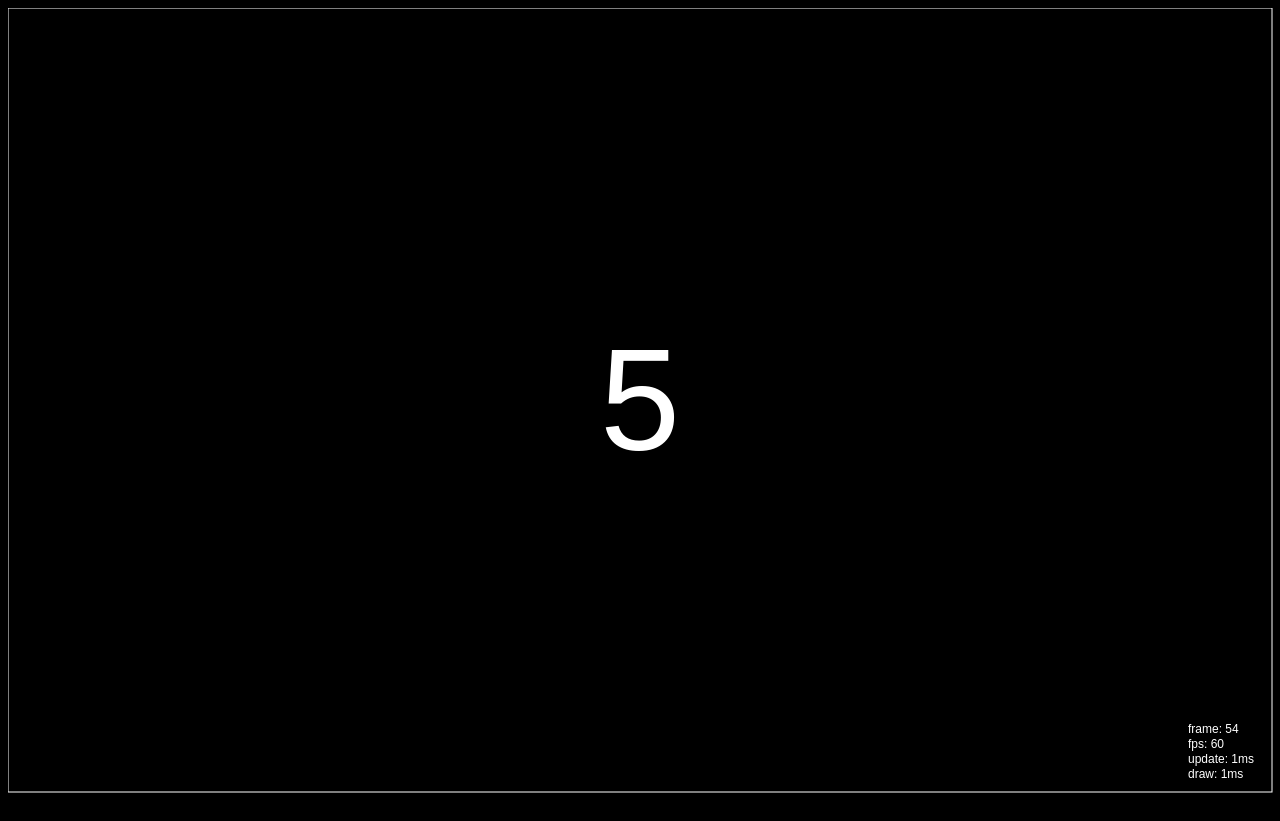
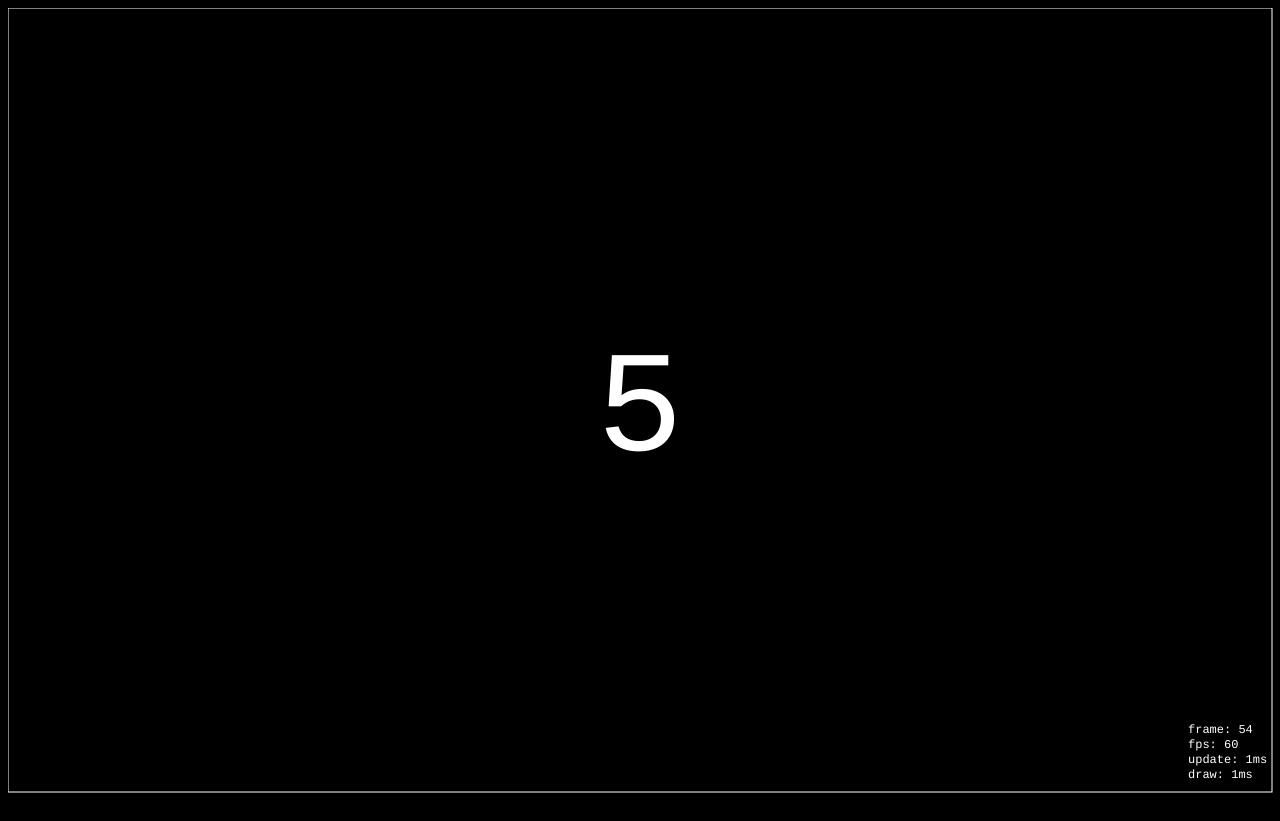
Before and after one commit to ajwilsonvt/pong, a plain HTML site: page index.html in a window 1280 px wide. Drawn offline with nearby package versions, Linux system fonts and the light colour scheme.

Commit message:
changed font and removed comments

```diff
--- a/css/style.css
+++ b/css/style.css
@@ -1,4 +1,5 @@
 body {
     background-color: black;
     color: white;
+    font-family: Courier, monospace;
 }
--- a/index.html
+++ b/index.html
@@ -20,6 +20,9 @@
         </div> -->
         <canvas id="game"></canvas>
     </div>
+<script>
+    var debugMode = true;
+</script>
 <script src="https://ajax.googleapis.com/ajax/libs/jquery/3.1.1/jquery.min.js"></script>
 <script src="js/gamerunner.js"></script>
 <script src="js/app.js"></script>
--- a/js/app.js
+++ b/js/app.js
@@ -1,10 +1,10 @@
 var Pong = {
 
     Defaults: {
-        // canvas width that will scale with browswer via @media css queries
+        // fetch current browser width
         width: window.innerWidth,
 
-        // canvas height that will scale with browswer via @media css queries
+        // fetch current browser height
         height: window.innerHeight,
 
         // tell Game.Runner to show stats
@@ -29,7 +29,7 @@ var Pong = {
         this.runner.start();
     },
 
-    // does dt stand for delta time?
+    // dt stands for delta time
     update: function (dt) {
         this.time += dt;
     },
@@ -40,7 +40,7 @@ var Pong = {
         ctx.strokeRect(0, 0, this.width, this.height);
 
         ctx.fillStyle = 'white';
-        ctx.font = '144px sans-serif';
+        ctx.font = '144px Courier';
 
         var count = Math.round(this.time).toString();
         var dim = ctx.measureText(count);
--- a/js/gamerunner.js
+++ b/js/gamerunner.js
@@ -1,32 +1,7 @@
 // game runner designed to provide canvas and library methods for multiple
 // types of games
 
-// implement ES5 methods for older browsers --------------------------------------
-// if (!Function.prototype.bind) {
-//     console.log('necessary?');
-//     Function.prototype.bind = function (obj) {
-//         var slice = [].slice,
-//         args = slice.call(arguments, 1),
-//         self = this,
-//         nop = function () {},
-//         bound = function () {
-//             return self.apply(this instanceof nop ? this : (obj || {}), args.concat(slice.call(arguments)));
-//         };
-//         nop.prototype = self.prototype;
-//         bound.prototype = new nop();
-//         return bound;
-//   };
-// }
-
-// if (!Object.create) {
-//     console.log('necessary?');
-//     Object.create = function (base) {
-//         function F() {};
-//         F.prototype = base;
-//         return new F();
-//     };
-// }
-
+// implement ES5 methods for compatibility ---------------------------------------
 if (!Object.construct) {
     Object.construct = function(base) {
         var instance = Object.create(base);
@@ -79,7 +54,7 @@ var Game = {
         return document.createElement('canvas');
     },
 
-    // createAudio: function(src) {
+    // createAudio: function (src) {
     //     try {
     //         var a = new Audio(src);
     //         a.volume = 0.1; // lets be real quiet please
@@ -197,7 +172,7 @@ var Game = {
             this.game.draw(this.back2d);
 
             // debugging only
-            this.drawStats(this.back2d);
+            if (debugMode) this.drawStats(this.back2d);
 
             this.front2d.clearRect(0, 0, this.width, this.height);
             this.front2d.drawImage(this.back, 0, 0);
@@ -223,11 +198,10 @@ var Game = {
             }
         },
 
-        // debugging only
         drawStats: function (ctx) {
             if (this.config.stats) {
                 ctx.fillStyle = 'white';
-                ctx.font = '9pt sans-serif';
+                ctx.font = '9pt Courier';
                 ctx.fillText("frame: " + this.stats.count, this.width - 100, this.height - 75);
                 ctx.fillText("fps: " + this.stats.fps, this.width - 100, this.height - 60);
                 ctx.fillText("update: " + this.stats.update + "ms", this.width - 100, this.height - 45);
@@ -258,10 +232,6 @@ var Game = {
             this.canvas.style.cursor = 'auto';
         }
 
-        // alert blocks thread so need custom message, or avoid
-
-        // confirm blocks thread so need custom message, or avoid
-
     }
 
 };
```
